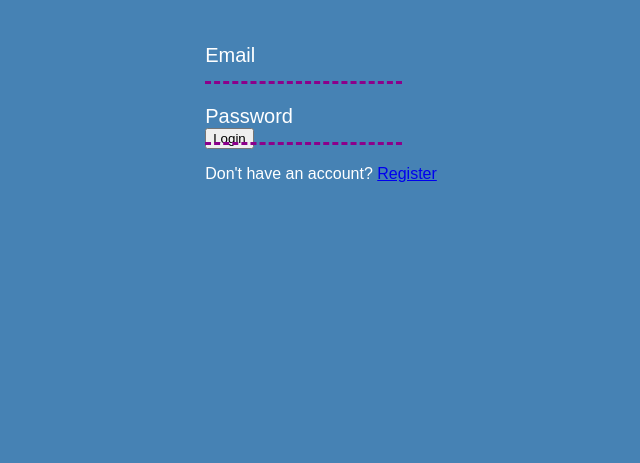
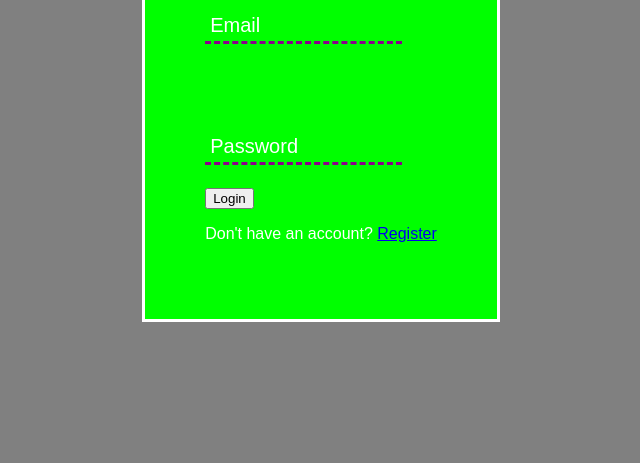
Before and after one commit to mikeybow/Login-Form, a plain HTML site: page index.html in a window 1280 px wide. Shown: the part 337-800 px from the top of the page, without its empty margins (319-959 px from the left). Drawn offline with Linux system fonts and the light colour scheme; a web font is replaced by a local one.

Commit message:
finished project

```diff
--- a/app.js
+++ b/app.js
@@ -0,0 +1,10 @@
+const labels = document.querySelectorAll(".form-control label");
+
+labels.forEach(label => {
+    label.innerHTML = label.innerText
+    .split("")
+    .map((letter, idx) => `<span style="transition-delay: ${idx * 50}ms">${letter}</span>`)
+    .join("");
+});
+
+console.log
--- a/style.css
+++ b/style.css
@@ -5,7 +5,7 @@
 }
 
 body {
-   background-color: steelblue;
+   background-color: gray;
    color: #fff;
    font-family: "Muli", sans-serif;
    display: flex;
@@ -17,20 +17,27 @@ body {
    margin: 0;
 }
 
+.container {
+    border: solid;
+    padding: 60px;
+    background-color: lime;
+}
 
 .form-control label {
     font-size: 20px;
     display: flex;
     position: relative;
-    z-index: -2;
+    z-index: 1;
     color: white;
+    padding: 30px;
+    right: 25px;
 }
 
 input {
     padding: 10px;
     border: none;
     position: relative;
-    top: 40px;
+    top: 60px;
     background: transparent;
     border-style: dashed;
     border-top: none;
@@ -39,3 +46,22 @@ input {
     border-color: darkmagenta;
     z-index: 5;
 }
+
+.btn {
+    position: relative;
+}
+
+.form-control input:focus,
+.form-control input:valid {
+    outline: 0;
+}
+
+.form-control label span {
+    display: inline-block;
+    transition: 0.3s cubic-bezier(0.68, -0.55, 0.265, 1.55);
+}
+
+.form-control input:focus + label span,
+.form-control input:valid + label span {
+    transform: translateY(-30px);
+}
```
